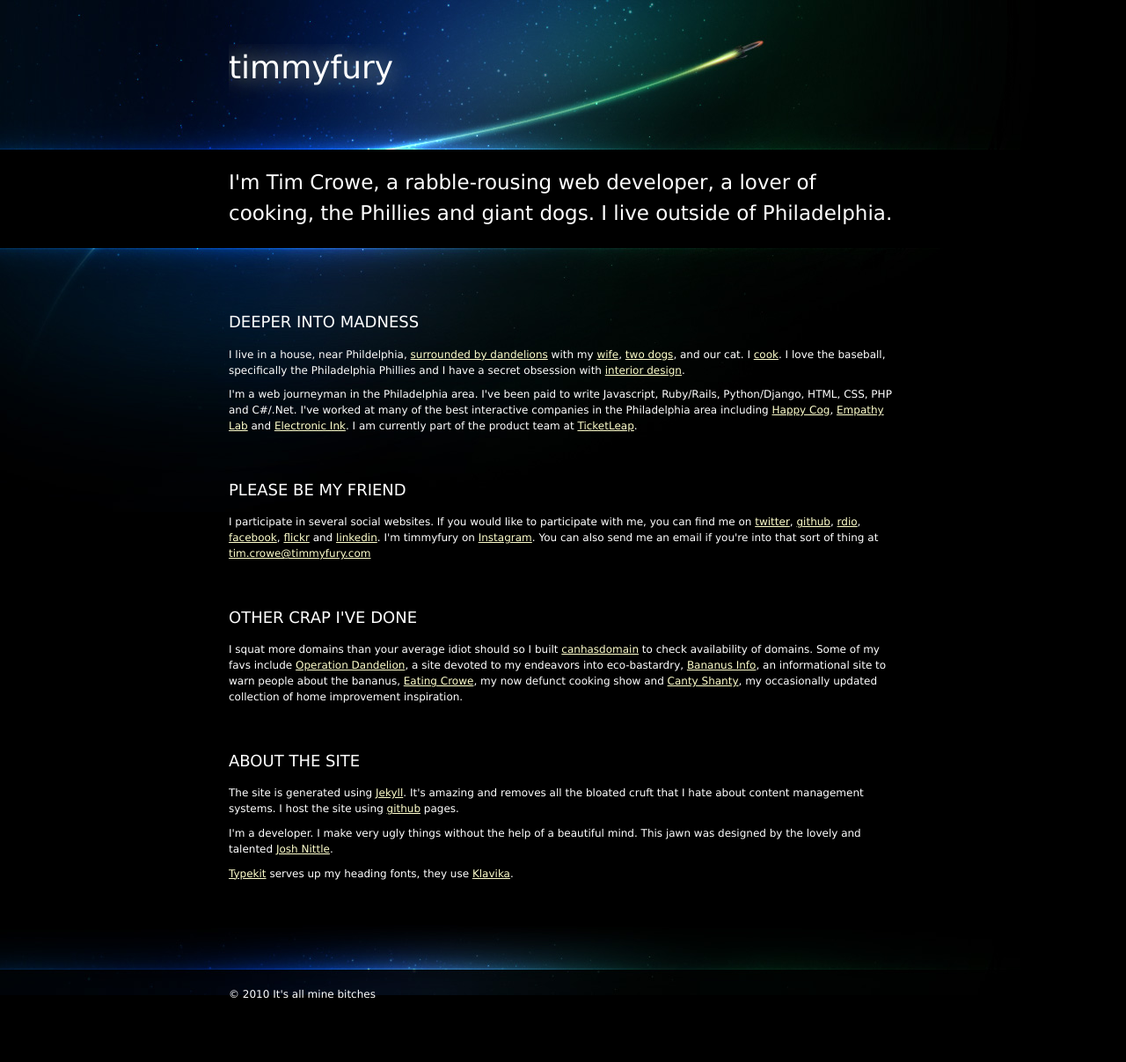
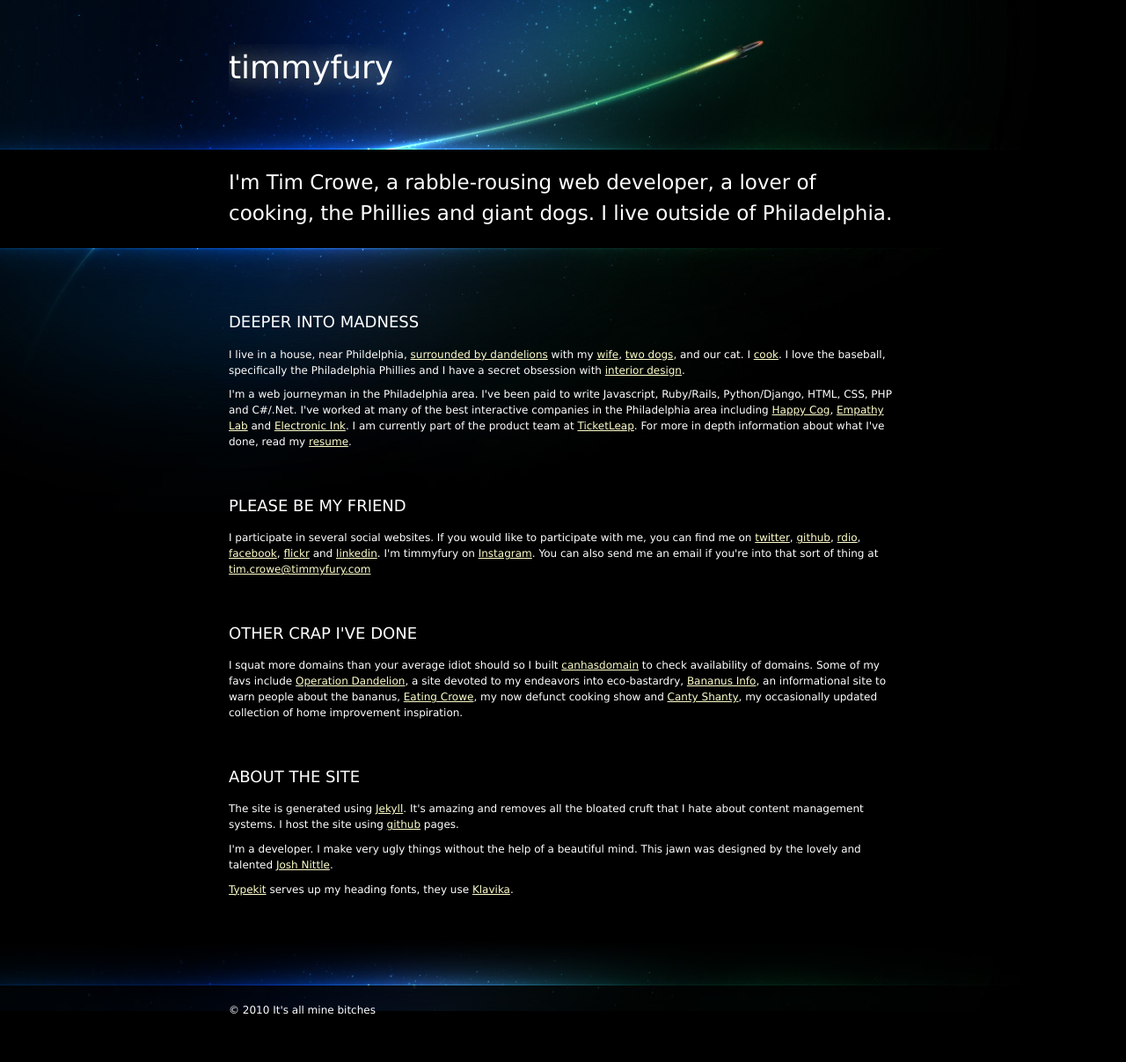
Before and after one commit to timmyfury/timmyfury.github.com, a Jekyll site: the page built from index.html, in a window 1280 px wide. Shown: the whole page at 88% size. Built offline with Jekyll 4.4.1, drawn with Linux system fonts in a browser that asks for light colours.

Commit message:
added a link to my resume

```diff
--- a/index.html
+++ b/index.html
@@ -6,7 +6,7 @@ summary: I'm Tim Crowe, a rabble-rousing web developer, a lover of cooking, the
 <div class="section" id="deeper-into-madness">
 	<h3>Deeper Into Madness</h3>
 	<p>I live in a house, near Phildelphia, <a href="http://operationdandelion.com">surrounded by dandelions</a> with my <a href="http://trisheller.com">wife</a>, <a href="http://twogiantretards.com/">two dogs</a>, and our cat. I <a href="http://eatingcrowe.com">cook</a>. I love the baseball, specifically the Philadelphia Phillies and I have a secret obsession with <a href="http://cantyshanty.com">interior design</a>.</p>
-	<p>I'm a web journeyman in the Philadelphia area. I've been paid to write Javascript, Ruby/Rails, Python/Django, HTML, CSS, PHP and C#/.Net. I've worked at many of the best interactive companies in the Philadelphia area including <a href="http://happycog.com">Happy Cog</a>, <a href="http://www.empathylab.com/">Empathy Lab</a> and <a href="http://electronicink.com/">Electronic Ink</a>. I am currently part of the product team at <a href="http://www.ticketleap.com/">TicketLeap</a>.</p>
+	<p>I'm a web journeyman in the Philadelphia area. I've been paid to write Javascript, Ruby/Rails, Python/Django, HTML, CSS, PHP and C#/.Net. I've worked at many of the best interactive companies in the Philadelphia area including <a href="http://happycog.com">Happy Cog</a>, <a href="http://www.empathylab.com/">Empathy Lab</a> and <a href="http://electronicink.com/">Electronic Ink</a>. I am currently part of the product team at <a href="http://www.ticketleap.com/">TicketLeap</a>. For more in depth information about what I've done, read my <a href="http://timmyfury.com/resume">resume</a>.</p>
 </div>
 
 <div class="section" id="social-media">
```
